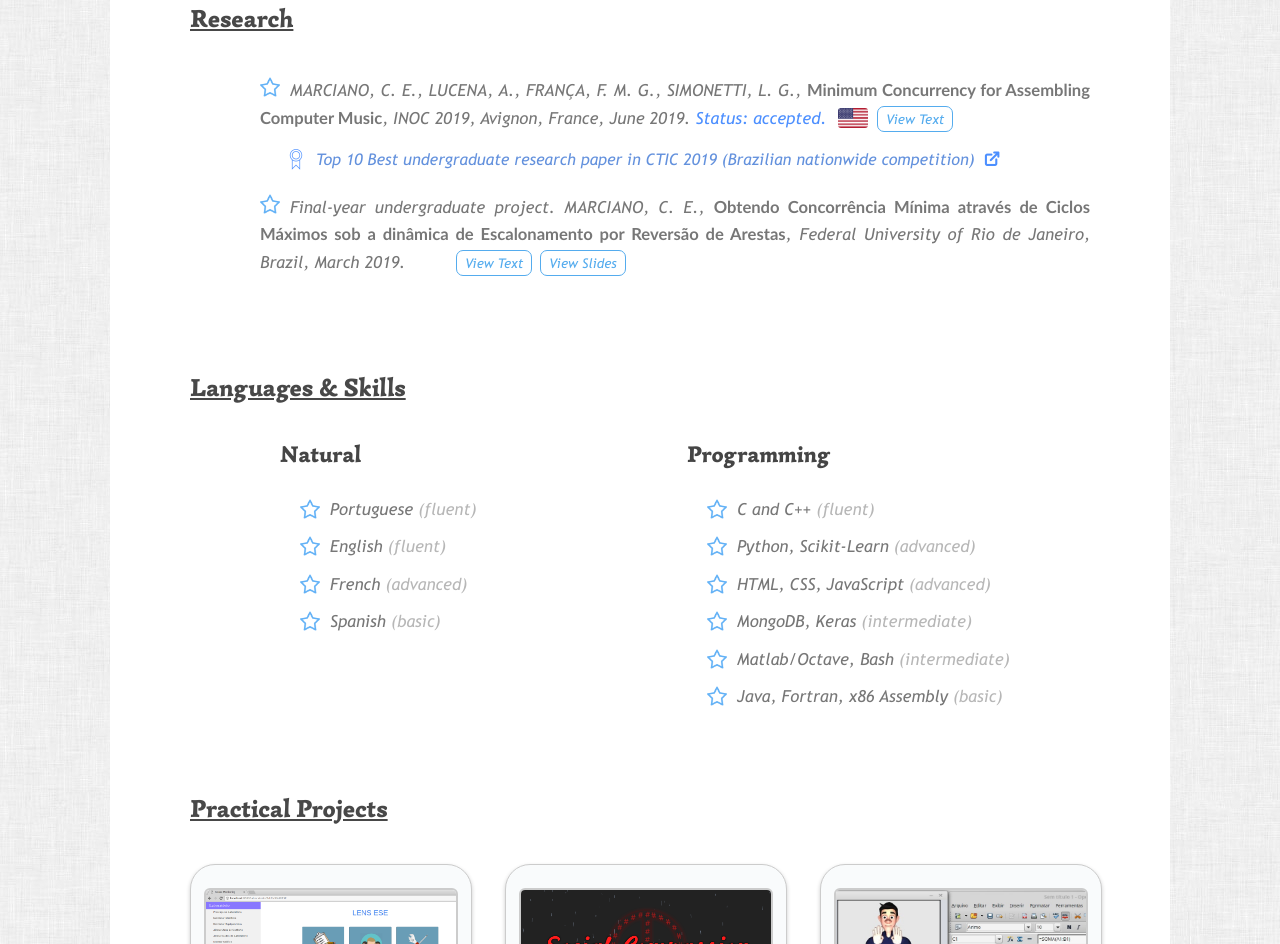
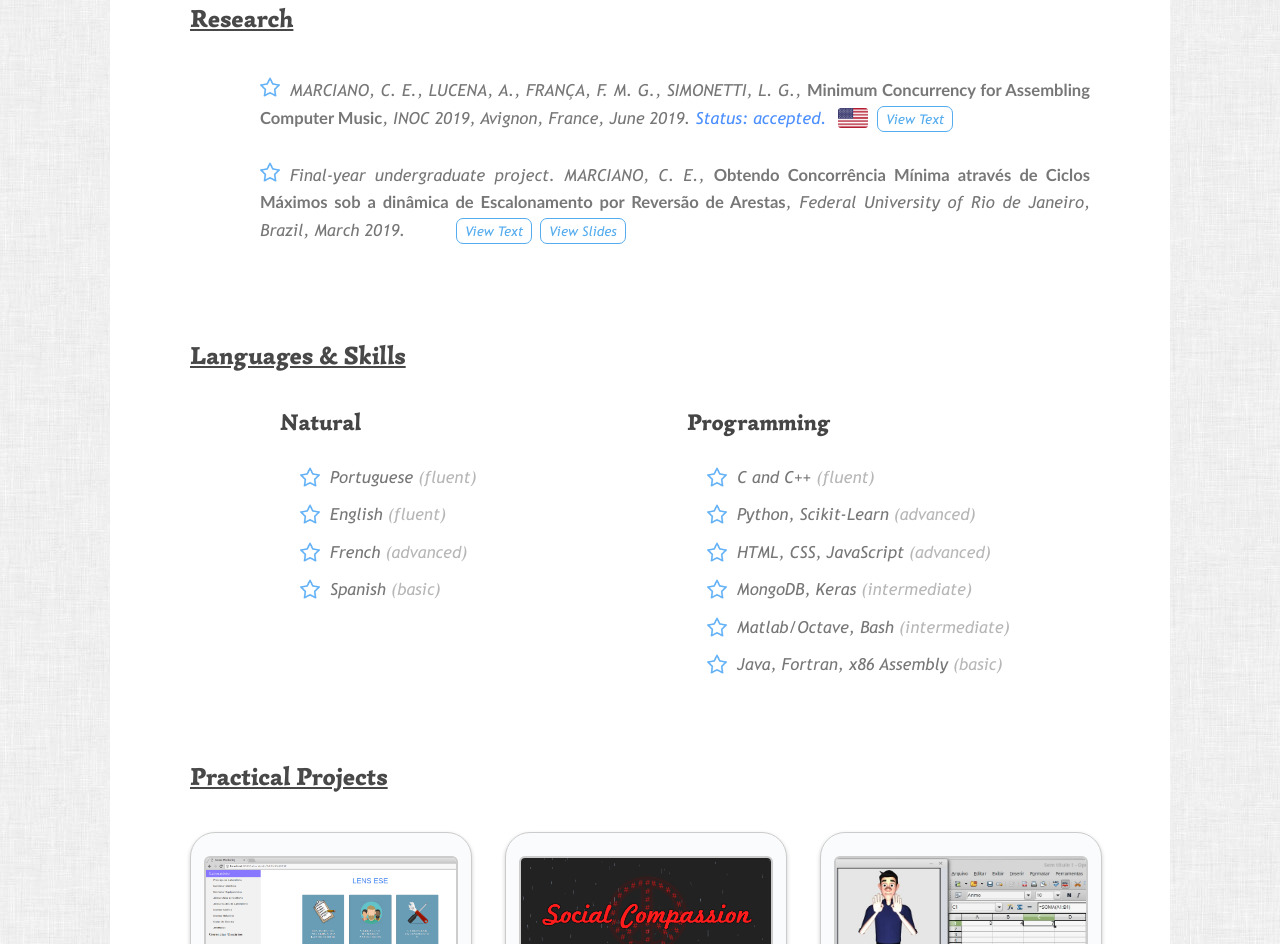
Before and after one commit to cemarciano/cemarciano.github.io, a plain HTML site: page index.html in a window 1280 px wide. Shown: the part 1360-2304 px from the top of the page. Drawn offline with Linux system fonts and the light colour scheme.

Commit message:
Remove CTIC mention

```diff
--- a/index.html
+++ b/index.html
@@ -109,12 +109,11 @@
 							<div id="en" class="flag"></div>
 							<a data-i18n="my-papers.view-text" class="btn inline-btn" target="_blank" href="static/documents/inoc-2019-paper.pdf">Ver PDF</a>
 						</li>
-						<div class="paper-awards">
+						<!--<div class="paper-awards">
 							<div class="icon award-icon"></div>
 							<span data-i18n="my-papers.ctic-info">Top 10 Best undergraduate research paper in CTIC 2019 (Brazilian nationwide competition)</span>
 							<a class="icon link-icon" target="_blank" href="http://csbc2019.sbc.org.br/eventos/38ctic/artigosaceitos/"></a>
-							<!--<a data-i18n="my-papers.view-certificate" class="btn inline-btn small-btn" target="_blank" href="#">Ver Certificado</a>-->
-						</div>
+						</div>-->
 						<li>
 							<span data-i18n="my-papers.tcc-info">Undergraduate project.</span> MARCIANO, C. E., <b>Obtendo Concorrência Mínima através de Ciclos Máximos sob a dinâmica de Escalonamento por Reversão de Arestas</b>, Federal University of Rio de Janeiro, Brazil, March 2019.
 							<div id="pt" class="flag"></div>
```
Also changed, not shown: 1 other file.
